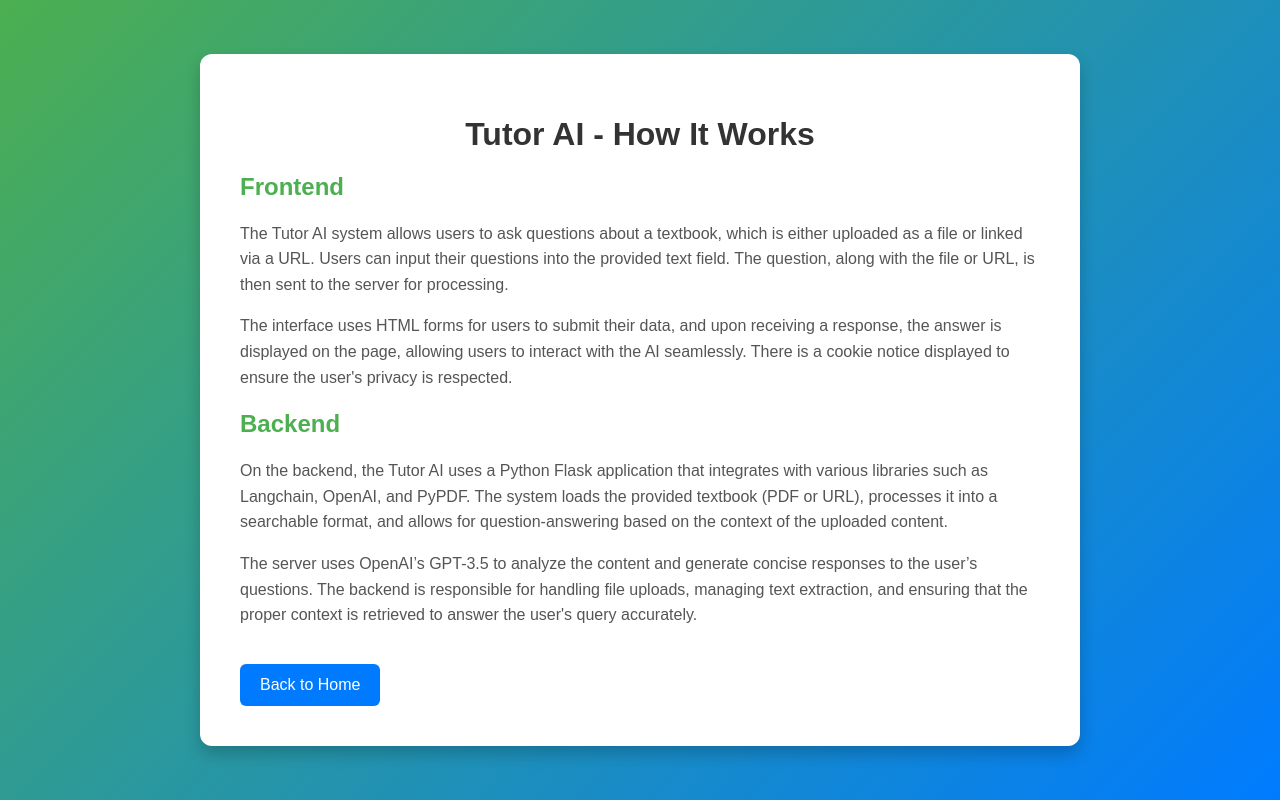
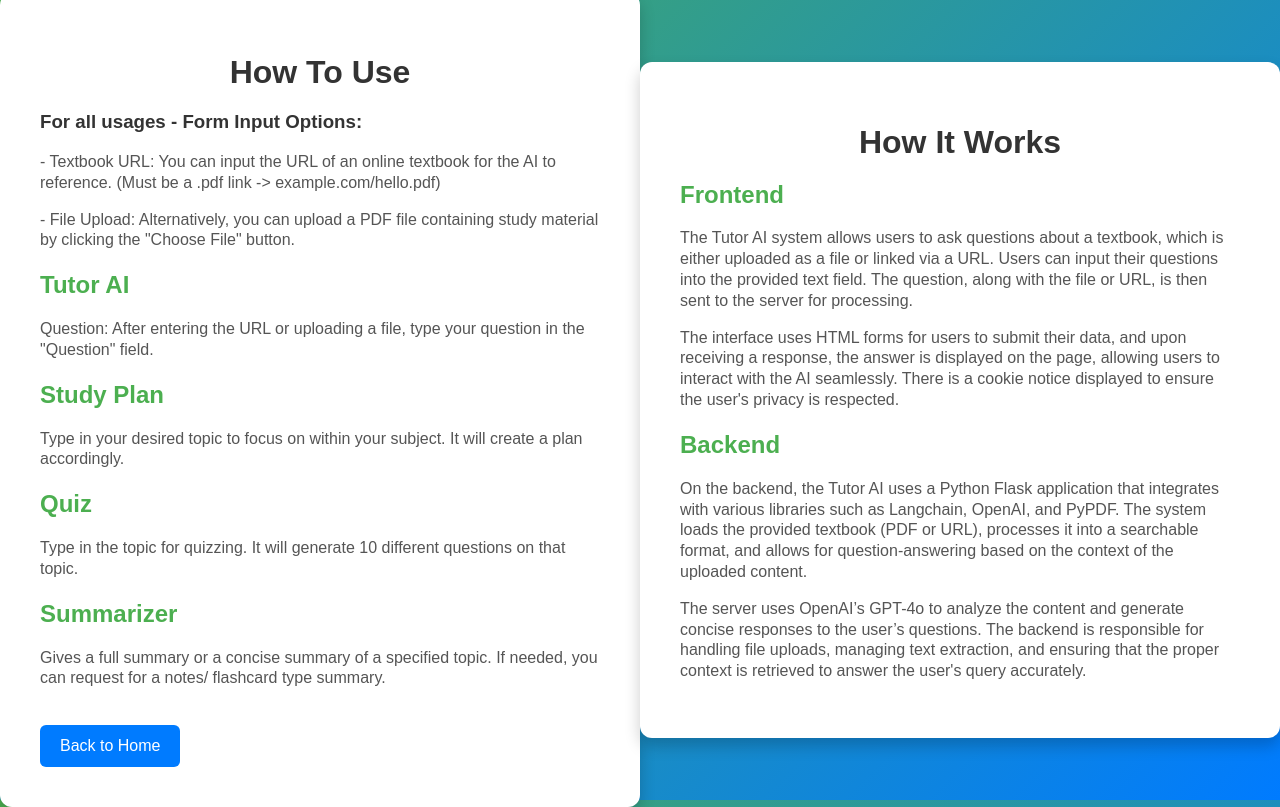
Before and after one commit to sridhars650/Team-Full-Steam---AI-Challenge, a Flask app: page /how-it-works in a window 1280 px wide. Run offline with Flask 3, Linux system fonts and the light colour scheme.

Commit message:
Finalized my part of the code

```diff
--- a/server.py
+++ b/server.py
@@ -267,7 +267,7 @@
                                  persist_directory=".")
 
         # Initialize a language model with ChatOpenAI
-        self.llm = ChatOpenAI(model_name= 'gpt-3.5-turbo', temperature=0.6)
+        self.llm = ChatOpenAI(model_name= 'gpt-4o', temperature=0.6)
 
         #Setup a prompt template
         template = """\
@@ -296,6 +296,9 @@
         specific topics. Just give bullet point summaries.
 
         USE MARKDOWN FORMATTING FOR BULLET POINTS.
+
+        If user requests summary as notes or flashcards like, give them nice bullet
+        point notes so they can write it down.
 
         Question: {question}
 
--- a/templates/how-it-works.html
+++ b/templates/how-it-works.html
@@ -39,7 +39,7 @@
 
         p {
             color: #555;
-            line-height: 1.6;
+            line-height: 1.3;
         }
 
         .back-button {
@@ -62,7 +62,23 @@
 </head>
 <body>
     <div class="container">
-        <h1>Tutor AI - How It Works</h1>
+        <h1>How To Use</h1>
+        <h3>For all usages - Form Input Options:</h3>
+        <p>- Textbook URL: You can input the URL of an online textbook for the AI to reference. (Must be a .pdf link -> example.com/hello.pdf)</p>
+        <p>- File Upload: Alternatively, you can upload a PDF file containing study material by clicking the "Choose File" button.</p>
+        <h2>Tutor AI</h2>
+        <p>Question: After entering the URL or uploading a file, type your question in the "Question" field.</p>
+        <h2>Study Plan</h2>
+        <p>Type in your desired topic to focus on within your subject. It will create a plan accordingly.</p>
+        <h2>Quiz</h2>
+        <p>Type in the topic for quizzing. It will generate 10 different questions on that topic.</p>
+        <h2>Summarizer</h2>
+        <p>Gives a full summary or a concise summary of a specified topic. If needed, you can request for a notes/ flashcard type summary.</p>
+        <a href="/" class="back-button">Back to Home</a>
+    </div>
+    <br>
+    <div class="container">
+        <h1>How It Works</h1>
 
         <h2>Frontend</h2>
         <p>The Tutor AI system allows users to ask questions about a textbook, which is either uploaded as a file or linked via a URL. Users can input their questions into the provided text field. The question, along with the file or URL, is then sent to the server for processing.</p>
@@ -70,9 +86,8 @@
 
         <h2>Backend</h2>
         <p>On the backend, the Tutor AI uses a Python Flask application that integrates with various libraries such as Langchain, OpenAI, and PyPDF. The system loads the provided textbook (PDF or URL), processes it into a searchable format, and allows for question-answering based on the context of the uploaded content.</p>
-        <p>The server uses OpenAI’s GPT-3.5 to analyze the content and generate concise responses to the user’s questions. The backend is responsible for handling file uploads, managing text extraction, and ensuring that the proper context is retrieved to answer the user's query accurately.</p>
+        <p>The server uses OpenAI’s GPT-4o to analyze the content and generate concise responses to the user’s questions. The backend is responsible for handling file uploads, managing text extraction, and ensuring that the proper context is retrieved to answer the user's query accurately.</p>
 
-        <a href="/" class="back-button">Back to Home</a>
     </div>
 </body>
 </html>
```
Also changed, not shown: templates/quiz.html (+18 -7 lines), templates/study-plan.html (+17 -0 lines), templates/summarizer.html (+21 -5 lines), templates/tutor-ai.html (+21 -5 lines).
